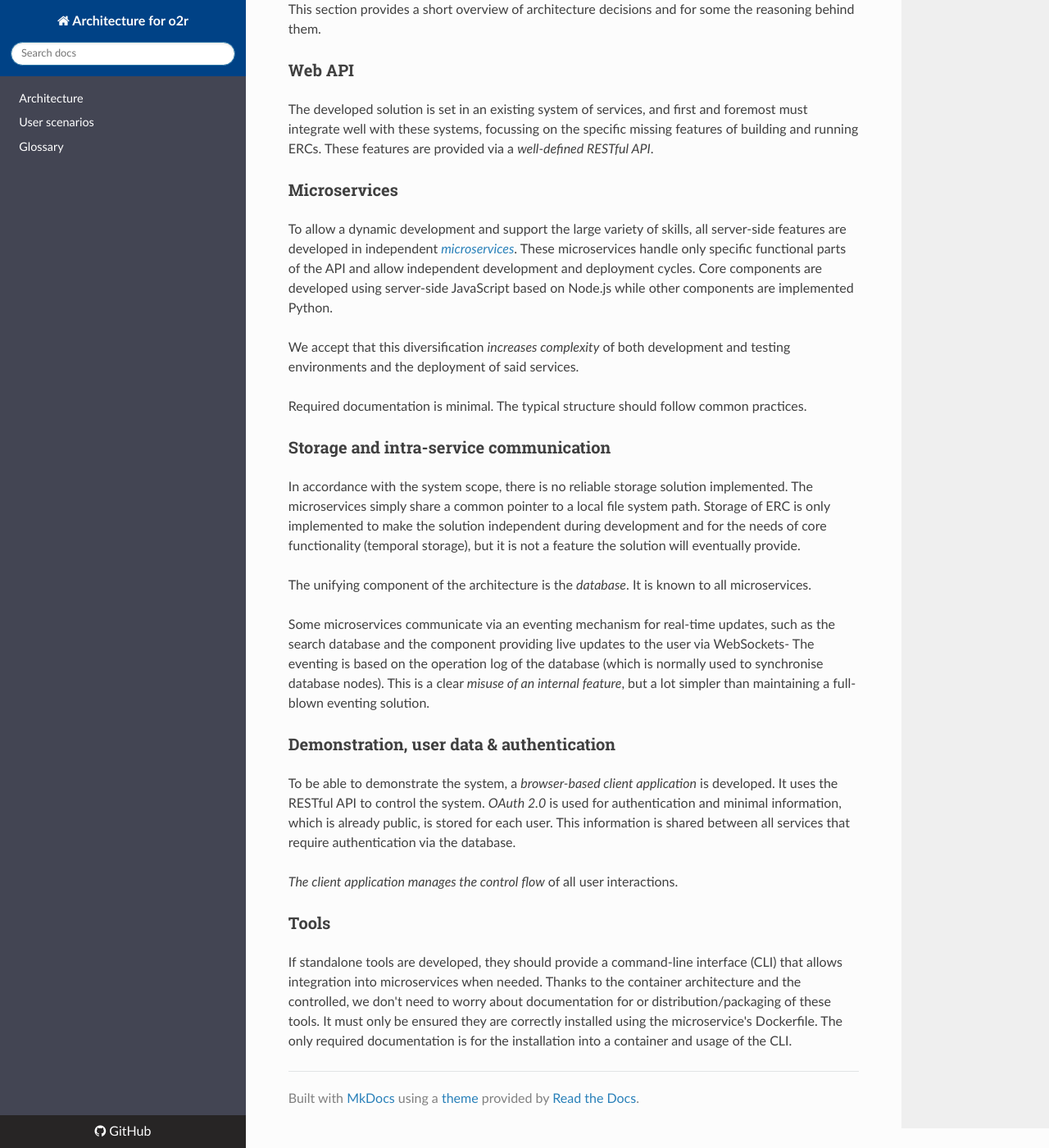
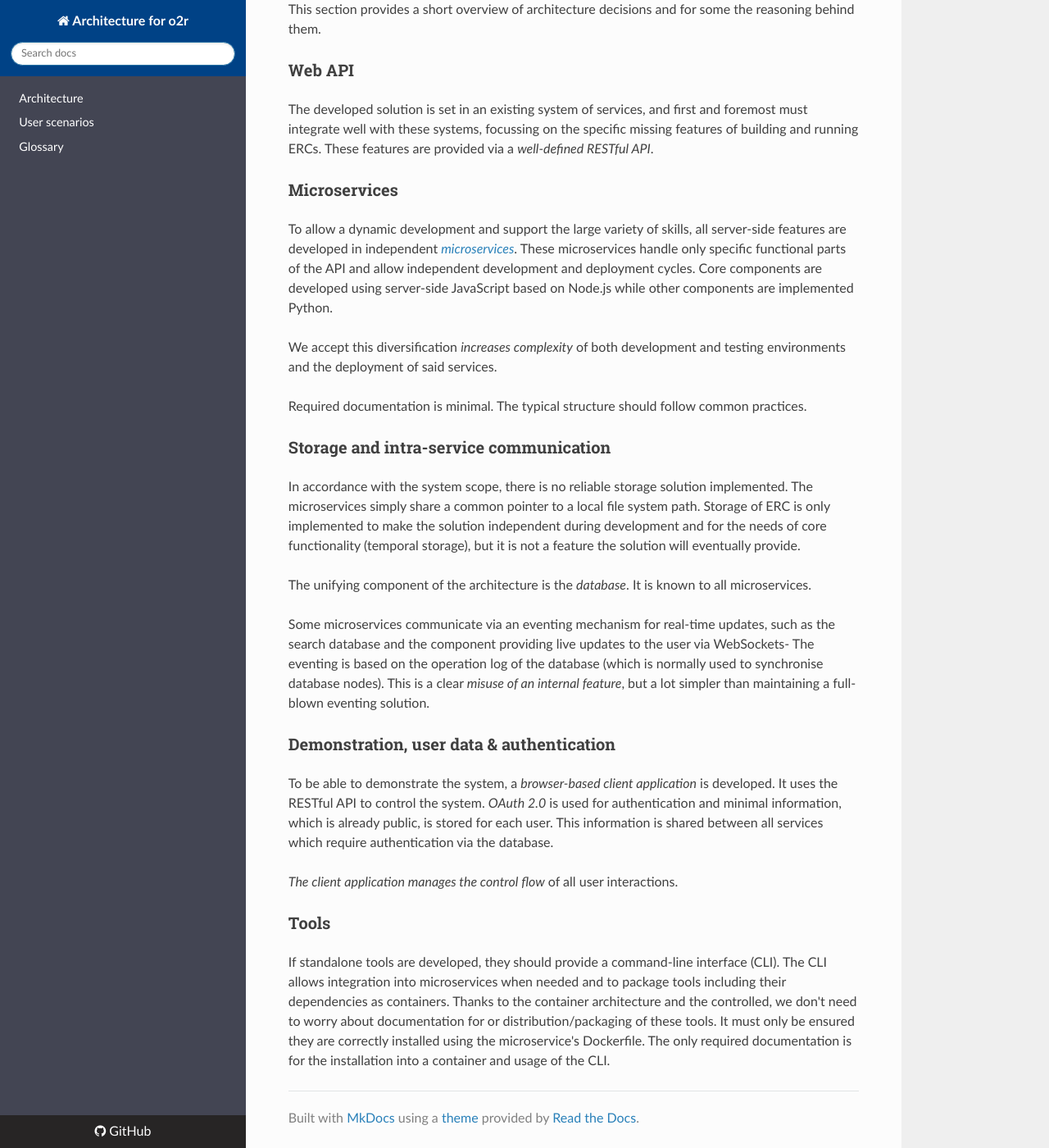
Before and after one commit to o2r-project/architecture, an MkDocs documentation site: the page built from docs/04_solution-strategy.md, in a window 1280 px wide and 1400 px high, scrolled down 155 px. Shown: the whole window at 82% size. Built offline with MkDocs 1.6.1, drawn with Linux system fonts in a browser that asks for light colours; nearby versions of some CDN libraries; old or Windows-style settings are respelled for this version of MkDocs.

Commit message:
Minor language improvements

```diff
--- a/docs/04_solution-strategy.md
+++ b/docs/04_solution-strategy.md
@@ -13,7 +13,7 @@ To allow a dynamic development and support the large variety of skills, all serv
 These microservices handle only specific functional parts of the API and allow independent development and deployment cycles.
 Core components are developed using server-side JavaScript based on Node.js while other components are implemented Python.
 
-We accept that this diversification _increases complexity_ of both development and testing environments and the deployment of said services.
+We accept this diversification _increases complexity_ of both development and testing environments and the deployment of said services.
 
 Required documentation is minimal. The typical structure should follow common practices.
 
@@ -35,13 +35,14 @@ This is a clear _misuse of an internal feature_, but a lot simpler than maintain
 To be able to demonstrate the system, a _browser-based client application_ is developed.
 It uses the RESTful API to control the system.
 _OAuth 2.0_ is used for authentication and minimal information, which is already public, is stored for each user.
-This information is shared between all services that require authentication via the database.
+This information is shared between all services which require authentication via the database.
 
 _The client application manages the control flow_ of all user interactions.
 
 ### Tools
 
-If standalone tools are developed, they should provide a command-line interface (CLI) that allows integration into microservices when needed.
+If standalone tools are developed, they should provide a command-line interface (CLI).
+The CLI allows integration into microservices when needed and to package tools including their dependencies as containers.
 Thanks to the container architecture and the controlled, we don't need to worry about documentation for or distribution/packaging of these tools.
 It must only be ensured they are correctly installed using the microservice's Dockerfile.
 The only required documentation is for the installation into a container and usage of the CLI.
```
Also changed, not shown: docs/01_introduction-and-goals.md (+1 -1 lines).
